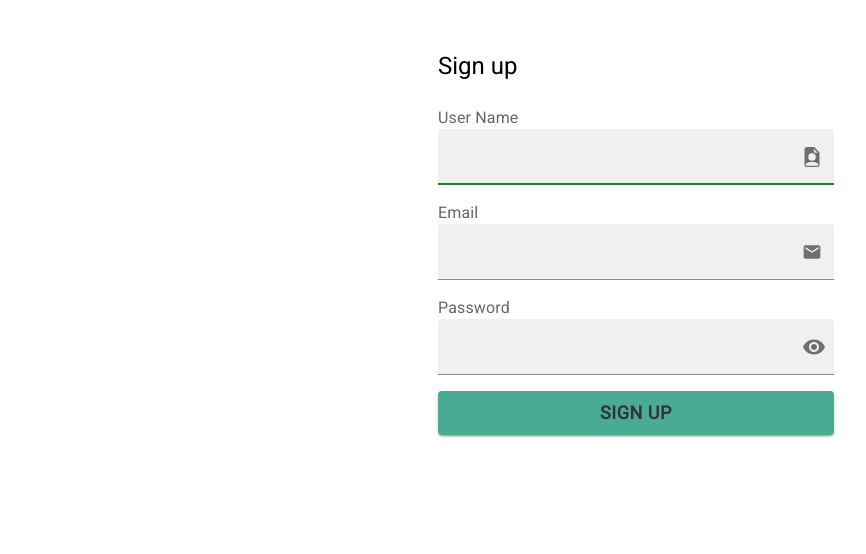
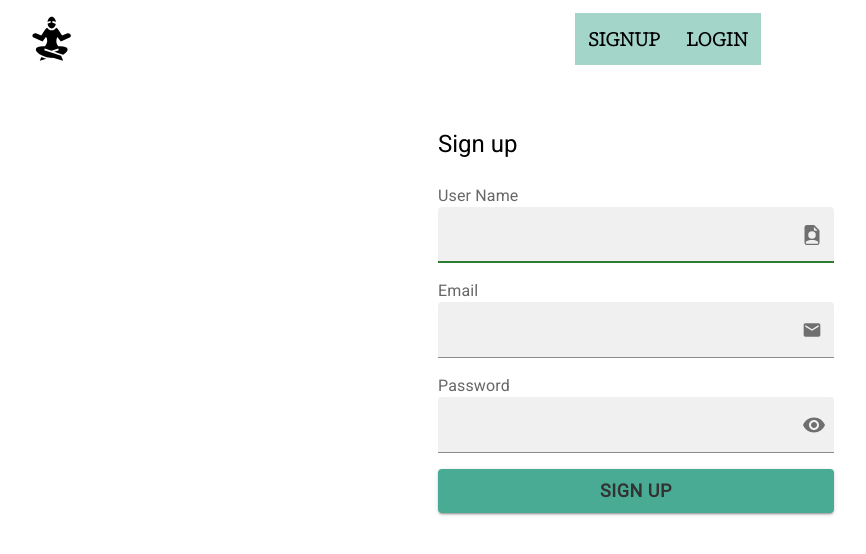
Before and after one commit to sanikaardekar/Make4thon_MedCare, a React (Create React App) app: page / in a window 1280 px wide. Shown: the top 554 px of the page, without its empty margins (4-870 px from the left). Built offline with nearby package versions, Linux system fonts and the light colour scheme.

Commit message:
app.js routing made

```diff
--- a/src/App.js
+++ b/src/App.js
@@ -9,6 +9,9 @@ import Aos from "aos";
 import "aos/dist/aos.css";
 import Login from './auth/Login';
 import Signup from "./auth/Signup"
+import NavbarLogin from './components/HeaderFooter/NavbarLogin';
+import Navbar from './components/HeaderFooter/Navbar';
+import NotFound from './components/NotFound';
 
 function App() {
 
@@ -20,12 +23,12 @@ function App() {
     <div className="App">
       <Router>
       <Routes>
-        <Route exact path="/" element={<><Signup/></>} />
-        <Route exact path="/login" element={<><Login /></>} />
+        <Route exact path="/" element={<><NavbarLogin/><Signup/></>} />
+        <Route exact path="/login" element={<><NavbarLogin/><Login /></>} />
         {/* <Route path="/home" element={<><HomePage/></>}></Route>
         <Route path="/yoga" element={<><Navbar /><Yoga/></>}></Route>
-        <Route path="/meditation" element={<><Navbar /><Meditation/></>}></Route>
-        <Route path="*" element={<><NotFound/></>}></Route> */}
+        <Route path="/meditation" element={<><Navbar /><Meditation/></>}></Route> */}
+        <Route path="*" element={<><NotFound/></>}></Route>
       </Routes>
     </Router>
     </div>
```
